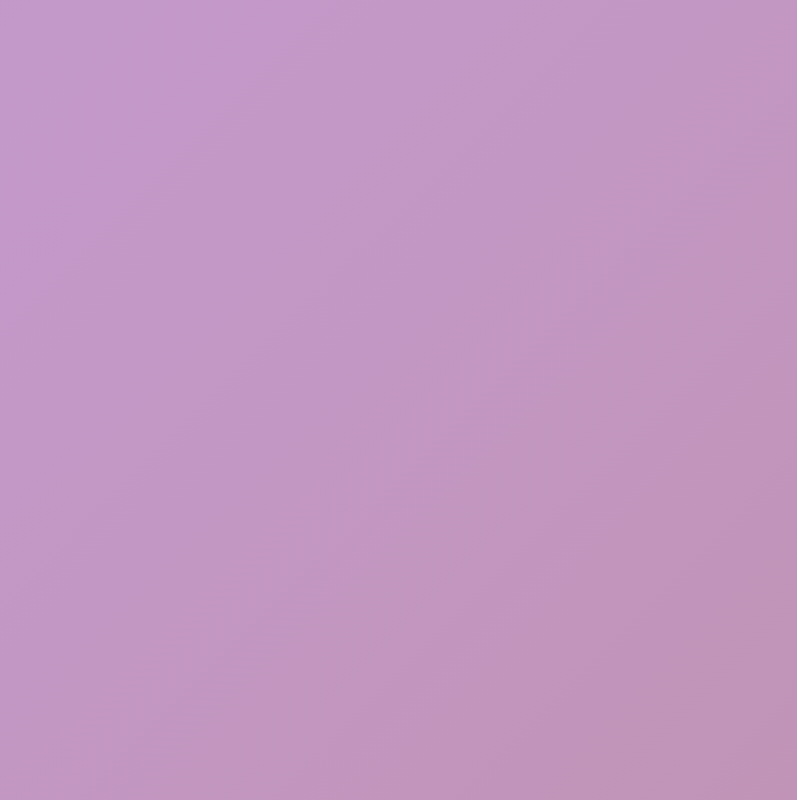
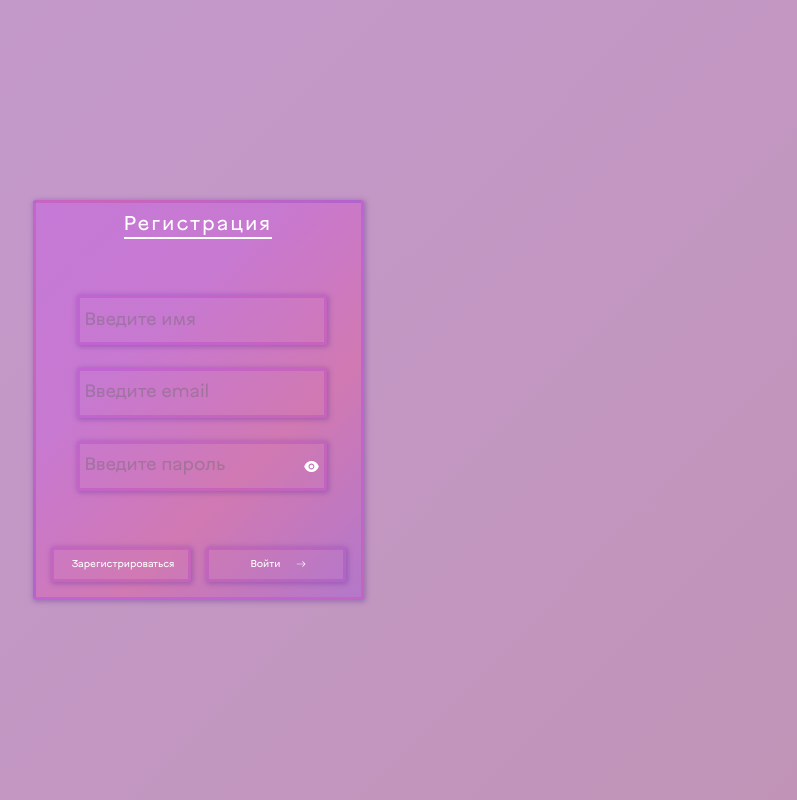
Before and after one commit to Kostikbush/family-budget-frontend, a React (Create React App) app: page / in a window 1280 px wide. Both pictures are taken after a click on the button "Регистрация". Shown: the whole page, without its empty margins (442-1239 px from the left). Built offline with nearby package versions, Linux system fonts and the light colour scheme.

Commit message:
improved code of Form

```diff
--- a/src/Components/Form/From.tsx
+++ b/src/Components/Form/From.tsx
@@ -1,51 +1,47 @@
-import { MouseEventHandler } from "react";
+import { MouseEventHandler, useState } from "react";
 import { BsArrowRight } from "react-icons/bs";
+import { CSSTransition } from "react-transition-group";
 import { Btn } from "../Btn/Btn";
 import { InputForm } from "../InputForm/InputForm";
 import "./form.scss";
 
 interface FormProps {
-  type: "enter" | "registration";
   setName: Function | any;
   setPassword: Function;
   setEmail: Function;
   handleEnter: MouseEventHandler;
-  setOnClickChangeForm: Function;
   name: string;
   email: string;
   password: string;
-  vieEnterForm: boolean;
   handleRegistartion: MouseEventHandler;
 }
 
 export const Form = ({
-  type,
   setName,
-  vieEnterForm,
   setPassword,
   setEmail,
   handleRegistartion,
-  setOnClickChangeForm,
   name,
   email,
   password,
   handleEnter,
 }: FormProps) => {
+  const [vieEnterForm, setVieEnterForm] = useState(true);
   const handleClickChangeForm = () => {
-    setOnClickChangeForm(!vieEnterForm);
+    setVieEnterForm(!vieEnterForm);
   };
   return (
     <article className="form-container">
-      {type === "enter" && (
+      {vieEnterForm && (
+        <CSSTransition
+          timeout={500}
+          classNames="form-change"
+          in={vieEnterForm}
+          unmountOnExit
+        >
           <div className="form-container__enter">
             <h2>Вход</h2>
             <div className="enter__inputs">
-            <InputForm
-              value={name}
-              placeholder="Введите имя"
-              type="text"
-              setState={setName}
-            />
               <InputForm
                 value={email}
                 placeholder="Введите email"
@@ -68,11 +64,18 @@ export const Form = ({
               />
             </div>
           </div>
+        </CSSTransition>
       )}
-      {type === "registration" && (
+      {!vieEnterForm && (
+        <CSSTransition
+          timeout={500}
+          classNames="form-change"
+          in={!vieEnterForm}
+          unmountOnExit
+        >
           <div className="form-container__enter">
             <h2>Регистрация</h2>
-          <div className="enter__inputs">
+            <div className="registration__inputs">
               <InputForm
                 placeholder="Введите имя"
                 type="text"
@@ -85,7 +88,7 @@ export const Form = ({
               />
               <InputForm
                 placeholder="Введите пароль"
-              type="text"
+                type="password"
                 setState={setPassword}
               />
             </div>
@@ -98,6 +101,7 @@ export const Form = ({
               />
             </div>
           </div>
+        </CSSTransition>
       )}
     </article>
   );
--- a/src/Components/Form/form.scss
+++ b/src/Components/Form/form.scss
@@ -32,8 +32,30 @@
   justify-content: space-between;
 }
 .enter__inputs {
-  height: 80%;
+  height: 40%;
   display: flex;
   flex-direction: column;
   justify-content: space-around;
 }
+.registration__inputs {
+  height: 60%;
+  display: flex;
+  flex-direction: column;
+  justify-content: space-around;
+}
+.form-change-enter {
+  transform: translateX(700px);
+  opacity: 0.4;
+}
+.form-change-enter-active {
+  opacity: 1;
+  transition: transform 200ms;
+}
+.form-change-exit {
+  opacity: 1;
+}
+.form-change-exit-active {
+  transform: translateX(700px);
+  opacity: 0.4;
+  transition: transform 400ms;
+}
--- a/src/Components/InputForm/InputForm.tsx
+++ b/src/Components/InputForm/InputForm.tsx
@@ -1,3 +1,6 @@
+import { useState } from "react";
+import { AiFillEye } from "react-icons/ai";
+import { AiFillEyeInvisible } from "react-icons/ai";
 import "./inputForm.scss";
 interface InputProps {
   placeholder: string;
@@ -11,8 +14,20 @@ export const InputForm = ({
   setState,
   value,
 }: InputProps) => {
+  const [isVisiblePassword, setIsVisiblePassword] = useState(false);
+  const handleChangeVisiblePassword = () => {
+    const input = document.querySelector(".password-input");
+    setIsVisiblePassword(!isVisiblePassword);
+    if (isVisiblePassword === true) {
+      input && input.setAttribute("type", "text");
+    } else {
+      input && input.setAttribute("type", "password");
+    }
+  };
   return (
     <div className="input-wrapper">
+      {type === "text" && (
+        <>
           <input
             className="input-wrapper__input-from"
             placeholder={placeholder}
@@ -20,6 +35,26 @@ export const InputForm = ({
             onChange={(event) => setState(event.target.value)}
             type={type}
           />
+        </>
+      )}
+      {type === "password" && (
+        <>
+          <input
+            className="input-wrapper__input-from password-input"
+            placeholder={placeholder}
+            defaultValue={value}
+            onChange={(event) => setState(event.target.value)}
+            type={type}
+          />
+          <button
+            onClick={handleChangeVisiblePassword}
+            className="input-wrapper__icon"
+          >
+            {isVisiblePassword && <AiFillEyeInvisible size={17} />}
+            {!isVisiblePassword && <AiFillEye size={17} />}
+          </button>
+        </>
+      )}
       <span className="input-wrapper__btn__stroke"></span>
     </div>
   );
--- a/src/Components/InputForm/inputForm.scss
+++ b/src/Components/InputForm/inputForm.scss
@@ -3,8 +3,9 @@
 .input-wrapper__input-from {
   background-color: transparent;
   transition: 0.4s all;
-  width: 170px;
-  height: 30px;
+  width: 250px;
+  height: 50px;
+  font-size: 18px;
   padding: 5px;
   @include borderEl();
   @include shadowEl();
@@ -29,8 +30,8 @@
 }
 .input-wrapper {
   position: relative;
-  width: 165px;
-  height: 30px;
+  width: 243px;
+  height: 50px;
 }
 
 .input-wrapper:hover .input-wrapper__btn__stroke {
@@ -111,3 +112,9 @@
     width: 0%;
   }
 }
+.input-wrapper__icon {
+  position: absolute;
+  top: 35%;
+  right: 0;
+  color: white;
+}
--- a/src/index.tsx
+++ b/src/index.tsx
@@ -9,11 +9,9 @@ const container = document.getElementById("root")!;
 const root = createRoot(container);
 const store = setupStore();
 root.render(
-  <React.StrictMode>
-    <Provider store={store}>
-      <BrowserRouter>
-        <App />
-      </BrowserRouter>
-    </Provider>
-  </React.StrictMode>
+  <Provider store={store}>
+    <BrowserRouter>
+      <App />
+    </BrowserRouter>
+  </Provider>
 );
--- a/src/pages/LoginPage/LoginPage.tsx
+++ b/src/pages/LoginPage/LoginPage.tsx
@@ -1,5 +1,4 @@
 import { useState } from "react";
-import { CSSTransition } from "react-transition-group";
 //useMemo, useRef,
 import { Form } from "../../Components/Form/From";
 
@@ -10,7 +9,7 @@ export const LoginPage = () => {
   const [name, setName] = useState("");
   const [email, setEmail] = useState("");
   const [password, setPassword] = useState("");
-  const [vieEnterForm, setVieEnterForm] = useState(true);
+
   //const data = useAppSelectore((state) => state.userAftorasationSlice);
   //const dispath = useAppDispatch();
   const handleEnter = () => {};
@@ -21,35 +20,16 @@ export const LoginPage = () => {
       <main className="login-page">
         <section className="container">
           <div className="login-page__forms">
-            <CSSTransition
-              timeout={500}
-              classNames="form-change"
-              in={vieEnterForm}
-              unmountOnExit
-            >
             <Form
               handleRegistartion={handleRegistration}
               handleEnter={handleEnter}
-                vieEnterForm={vieEnterForm}
-                setOnClickChangeForm={setVieEnterForm}
               setPassword={setPassword}
               setName={setName}
               setEmail={setEmail}
               name={name}
               email={email}
               password={password}
-                type="enter"
             />
-            </CSSTransition>
-
-            {/* <CSSTransition
-              timeout={500}
-              classNames="form-change"
-              in={!vieEnterForm}
-              unmountOnExit
-            >
-              <Form type="exit" />
-            </CSSTransition> */}
           </div>
         </section>
       </main>
--- a/src/pages/LoginPage/login.scss
+++ b/src/pages/LoginPage/login.scss
@@ -4,18 +4,20 @@
   @include bgPage();
 }
 .form-change-enter {
-  opacity: 0;
+  transform: translateX(700px);
+  opacity: 0.4;
 }
 .form-change-enter-active {
   opacity: 1;
-  transition: opacity 200ms;
+  transition: transform 200ms;
 }
 .form-change-exit {
   opacity: 1;
 }
 .form-change-exit-active {
-  opacity: 0;
-  transition: opacity 200ms;
+  transform: translateX(700px);
+  opacity: 0.4;
+  transition: transform 400ms;
 }
 .login-page__forms {
   height: 100vh;
```
Lines whose indentation alone changed are shown as unchanged.
